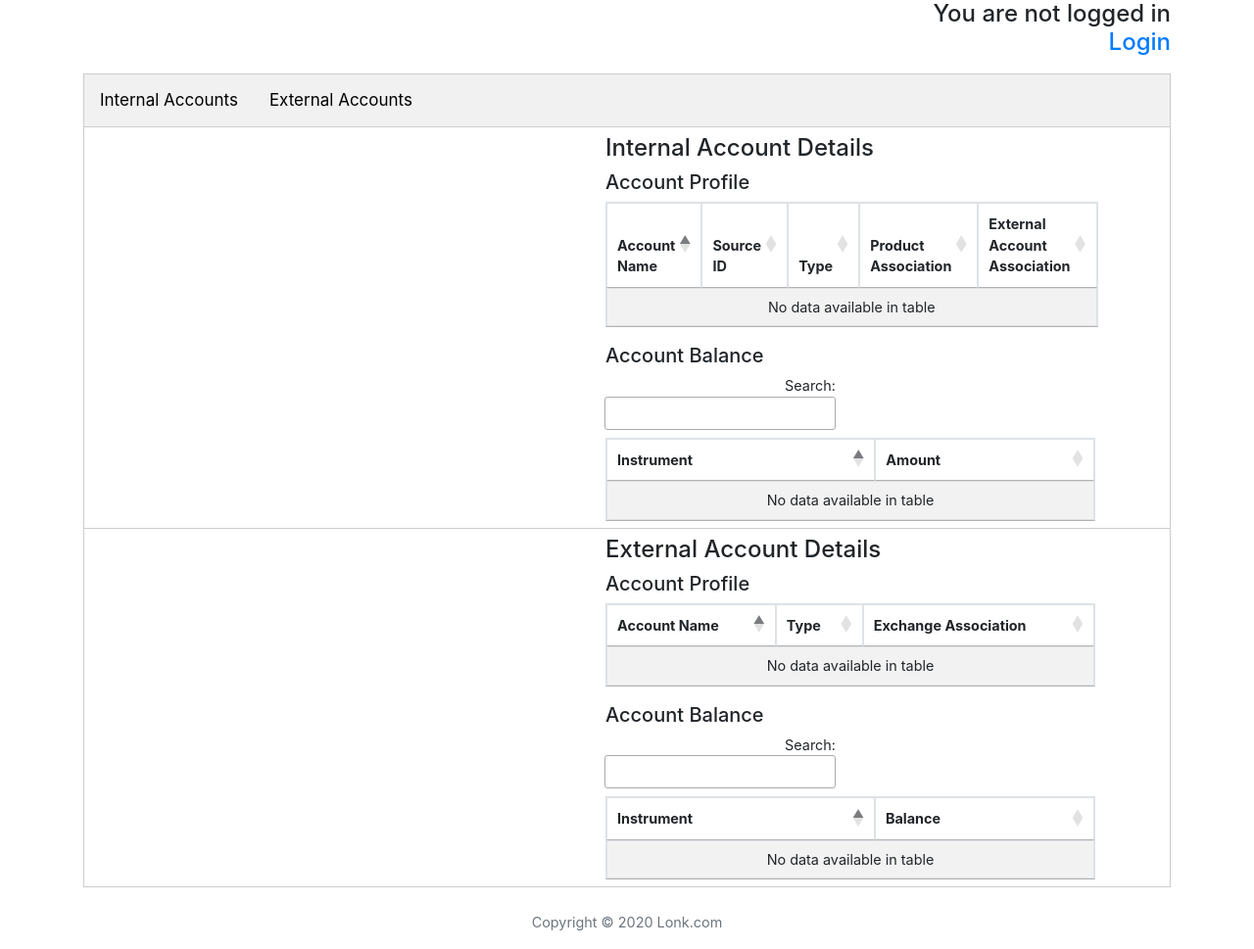
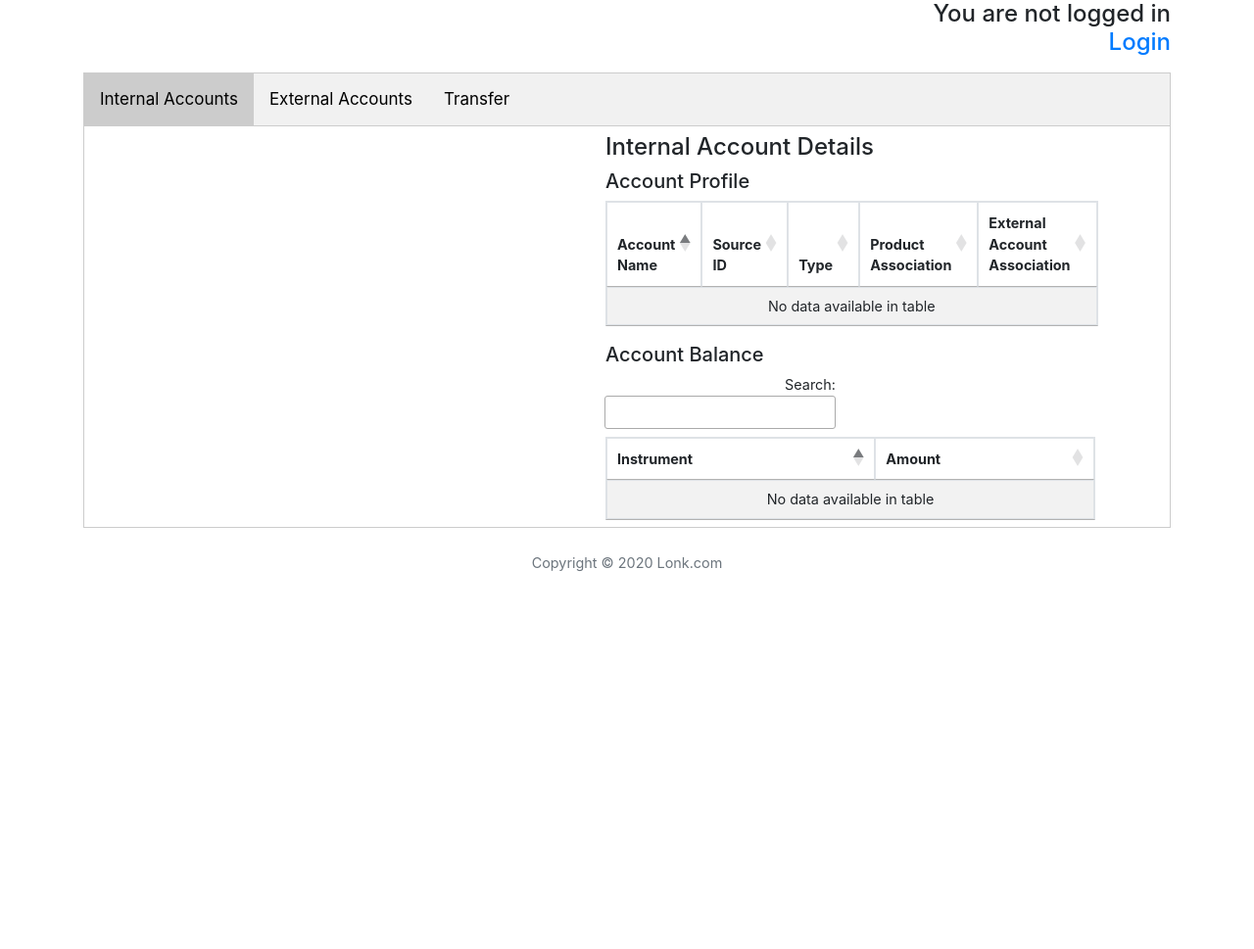
Before and after one commit to deoshao11/django-gui, a Django app: page / in a window 1280 px wide. Shown: the whole page at 98% size. After the commit the page ends 583 px from the top, so only its background shows below. Run offline with Django 3.2, Linux system fonts and the light colour scheme; parts of the project's set-up code (start-up, migrations or seed data) failed here and were passed over; some libraries are stand-ins or nearby versions.

Commit message:
add transfer

```diff
--- a/restembed/core/templates/index.html
+++ b/restembed/core/templates/index.html
@@ -70,8 +70,7 @@ tr.shown td.details-control {
     </div>
 {% endif %}
 </div>
-<div class="row">
-    <div class="col-sm-12">
+
 <table id="account_balance">
     <thead>
         <tr>
@@ -80,12 +79,12 @@ tr.shown td.details-control {
         </tr>
     </thead>
 </table>
-    </div>
-</div>
+
 
 <div class="tab">
-  <button class="tablinks" onclick="openAccountView(event, 'internal')">Internal Accounts</button>
-  <button class="tablinks" onclick="openAccountView(event, 'external')">External Accounts</button>
+  <button id="internal_tab" class="tablinks" onclick="openTabView(event, 'internal')">Internal Accounts</button>
+  <button id="external_tab" class="tablinks" onclick="openTabView(event, 'external')">External Accounts</button>
+  <button id="transfer_tab" class="tablinks" onclick="openTabView(event, 'transfer')">Transfer</button>
 </div>
 
 <div id="internal" class="tabcontent">
@@ -94,7 +93,7 @@ tr.shown td.details-control {
             <div class="col-sm-12">
                 <div id="internal_leftcontent">
                     <div id="internal_jstree"></div>
-                    <table id="internal_account" class="table table-striped table-bordered">
+                    <table id="internal_account">
                         <thead>
                             <tr>
                                 <th>Account Name</th>
@@ -140,7 +139,7 @@ tr.shown td.details-control {
             <div class="col-sm-12">
                 <div id="external_leftcontent">
                     <div id="external_jstree"></div>
-                    <table id="external_account" class="table table-striped table-bordered">
+                    <table id="external_account">
                         <thead>
                             <tr>
                                 <th>Account Name</th>
@@ -178,6 +177,18 @@ tr.shown td.details-control {
     </div>
 </div>
 
+<div id="transfer" class="tabcontent">
+    <form action="" method="post">
+        {% csrf_token %}
+        <h4>Transfer Query</h4>
+        <label for="start_time">Start time: </label>
+        <input id="start_time" type="datetime-local" name="start_time_field">
+        <label for="end_time">End time: </label>
+        <input id="end_time" type="datetime-local" name="end_time_field">
+        <input type="submit" value="OK">
+    </form>
+</div>
+
 <footer class="footer" style="margin-top: 25px;">
     <div class="container">
         <p class="text-muted text-center">
@@ -188,7 +199,7 @@ tr.shown td.details-control {
 {% endblock %}
 {% block extra_js %}
 <script>
-function openAccountView(evt, accountName) {
+function openTabView(evt, accountName) {
   var i, tabcontent, tablinks;
   tabcontent = document.getElementsByClassName("tabcontent");
   for (i = 0; i < tabcontent.length; i++) {
@@ -316,6 +327,7 @@ $(document).ready(function() {
     $('#account_balance').wrap('<div id="hide" style="display:none"/>');
     $('#internal_account').wrap('<div id="hide" style="display:none"/>');
     $('#external_account').wrap('<div id="hide" style="display:none"/>');
+
     var balance_table = $('#account_balance').DataTable({
         dom:
             "<'row'<'col-sm-12 col-md-6'l><'col-sm-12 col-md-6'f>>" +
@@ -489,6 +501,8 @@ $(document).ready(function() {
         }
         external_account_balance.draw();
     });
+
+    document.getElementById("internal_tab").click();
 });
 
 </script>
```
Lines whose indentation alone changed are shown as unchanged.
